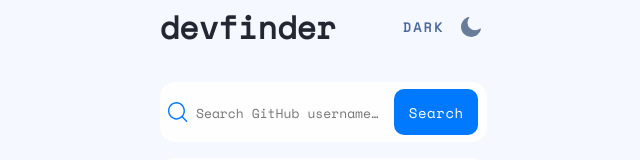
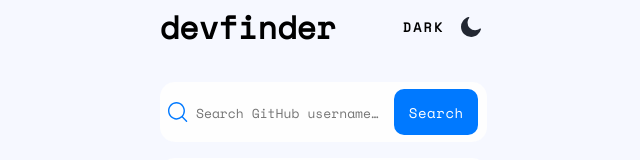
Before and after one commit to VcelakMarek/GitHub_user_search_app, a React (Vite) app: page / in a window 1280 px wide. In both pictures the pointer is over the button "DARK". Shown: the top 160 px of the page, without its empty margins (317-957 px from the left). Built offline with nearby package versions, Linux system fonts and the light colour scheme.

Commit message:
Update DevFinder-styles.css

```diff
--- a/src/css/DevFinder-styles.css
+++ b/src/css/DevFinder-styles.css
@@ -9,7 +9,7 @@
 }
 
 h1 {
-  color: #222731;
+  color: var(--font-black);
 }
 
 .mode-select {
@@ -21,12 +21,21 @@
   color: var(--blue);
   border: none;
   background-color: var(--silver-white);
-  font-family: ;
+  cursor: pointer;
+}
+
+.mode-select:hover {
+  color: var(--font-black);
 }
 
 .mode-select img {
   height: 20px;
   width: 20px;
+}
+
+.mode-select:hover img {
+  filter: brightness(0) saturate(100%) invert(11%) sepia(36%) saturate(425%)
+    hue-rotate(182deg) brightness(97%) contrast(90%);
 }
 
 .mode-select p {
```
